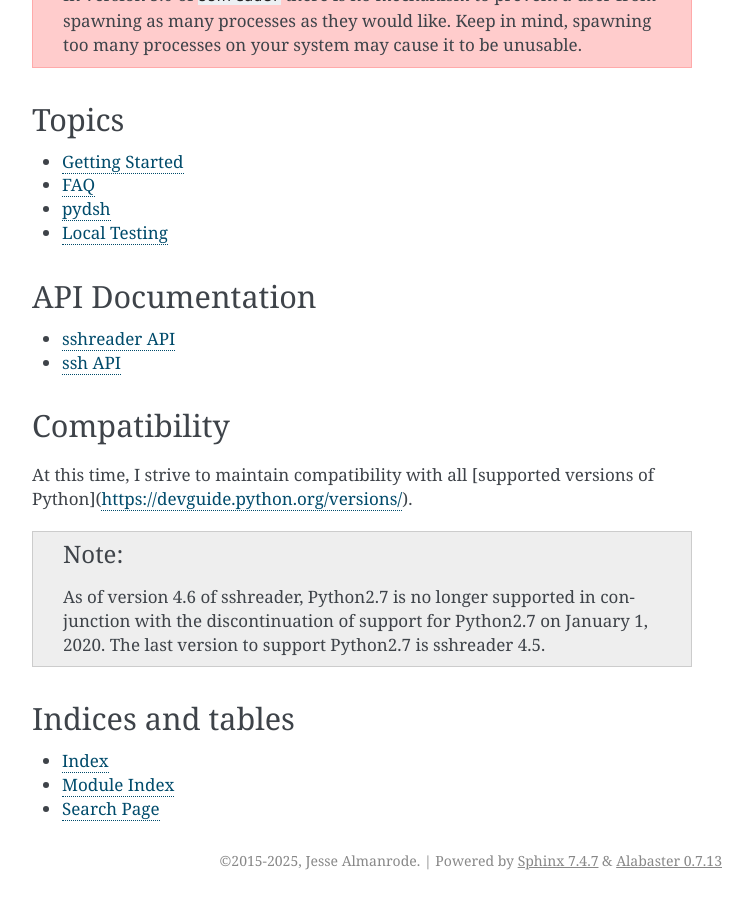
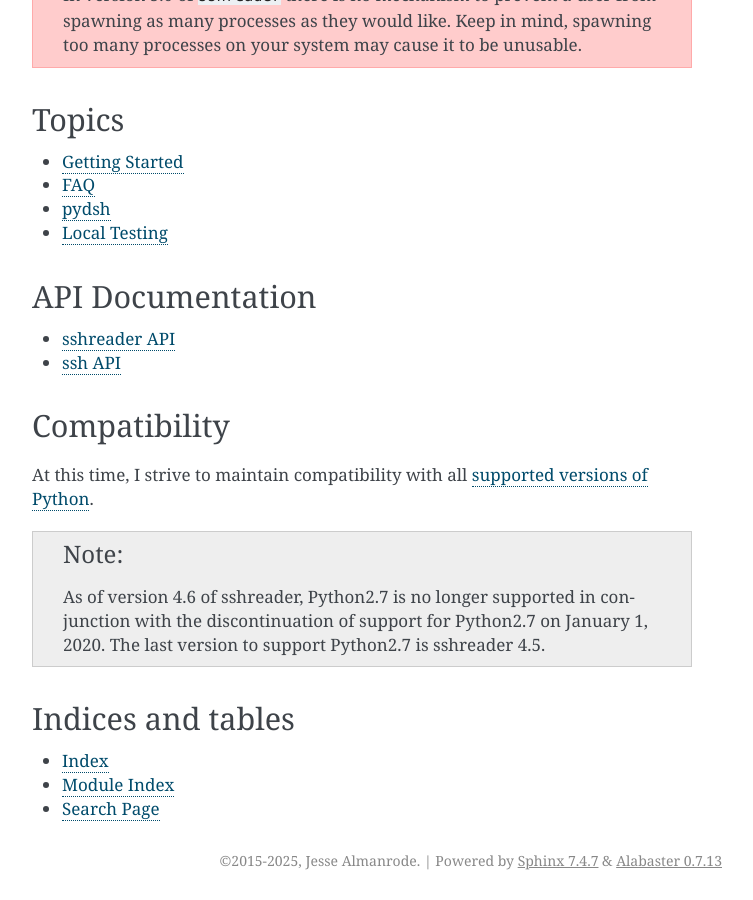
Before and after one commit to isaiah1112/sshreader, a Sphinx documentation site: the page built from docs/source/index.rst, in a window 1280 px wide and 900 px high, scrolled down 1235 px. Shown: the whole window, without its empty margins (388-1141 px from the left). Built offline with Sphinx 7.4.7, drawn with Linux system fonts in a browser that asks for light colours; some of the changed lines change nothing that is shown.

Commit message:
Fixed link in documentation

```diff
--- a/docs/source/index.rst
+++ b/docs/source/index.rst
@@ -68,7 +68,7 @@
 Compatibility
 -------------
 
-At this time, I strive to maintain compatibility with all [supported versions of Python](https://devguide.python.org/versions/).
+At this time, I strive to maintain compatibility with all `supported versions of Python`_.
 
 .. note::
 
@@ -82,3 +82,5 @@
 * :ref:`genindex`
 * :ref:`modindex`
 * :ref:`search`
+
+.. _supported versions of Python: https://devguide.python.org/versions/
```
